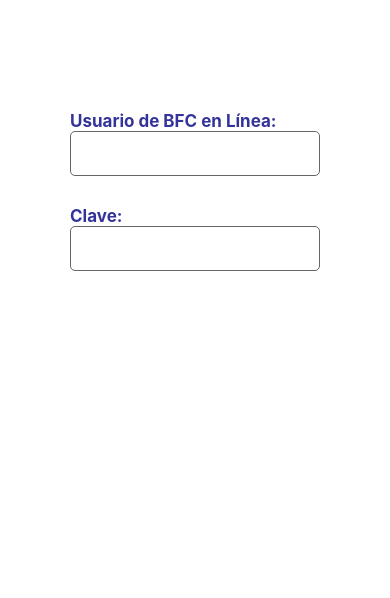
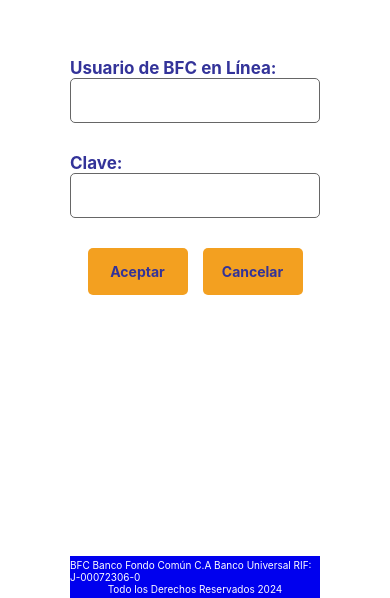
Before and after one commit to kevkodezor/clone-app-bank, a React Native app: screen / in a window 390 px wide. Shown: the part 246-844 px from the top of the page. Built offline with nearby package versions, Linux system fonts and the light colour scheme.

Commit message:
footer & correntios styles login

```diff
--- a/App.js
+++ b/App.js
@@ -24,6 +24,6 @@
   container: {
     flex: 1,
     alignItems: 'center',
-    justifyContent: 'center',
+    justifyContent: 'center'
   },
 });
--- /dev/null
+++ b/src/components/footer/index.js
@@ -0,0 +1,30 @@
+import { View, StyleSheet, Text } from 'react-native';
+
+export default function Footer () {
+    return (
+        <View style={styles.footer}>
+            <Text style={styles.textFooter}>
+                BFC Banco Fondo Común C.A Banco Universal RIF: J-00072306-0
+            </Text>
+            <Text style={styles.textFooter}>
+                Todo los Derechos Reservados {new Date().getFullYear()}
+            </Text>
+        </View>
+    )
+}
+
+const styles = StyleSheet.create({
+    footer: {
+        position: 'absolute',
+        bottom: 0,
+        backgroundColor: '#0000EE',
+        width: '100%',
+        height: '5%',
+        justifyContent: 'center',
+        alignItems: 'center'
+    },
+    textFooter: {
+        color: '#FFF',
+        fontSize: 10
+    }
+});
--- a/src/components/index.js
+++ b/src/components/index.js
@@ -1 +1,2 @@
 export { default as Loading } from './loading'
+export { default as Footer } from './footer'
--- a/src/views/login/index.js
+++ b/src/views/login/index.js
@@ -1,9 +1,10 @@
-import { View, Text, TextInput, TouchableOpacity, StyleSheet, Alert, SafeAreaView } from 'react-native';
+import { View, Text, TextInput, TouchableOpacity, StyleSheet, SafeAreaView } from 'react-native';
+import { Footer } from '../../components';
 
 export default function Login({ navigation }) {
     return (
-        <SafeAreaView style={styles.viewLogin}>
-            <View style={styles.contentInput}>
+        <SafeAreaView style={styles.contentLogin}>
+            <View>
                 <Text style={styles.label}>Usuario de BFC en Línea:</Text>
                 <TextInput
                     style={styles.input}
@@ -13,29 +14,36 @@
                 // onEndEditing={(e) => handleValidUser(e.nativeEvent.text)}
                 />
             </View>
-            <View style={styles.contentInput}>
+            <View>
                 <Text style={styles.label}>Clave:</Text>
                 <TextInput
                     style={styles.input}
                     autoCapitalize='none'
                     selectionColor='#666666'
+                    secureTextEntry={true}
                 // onChangeText={(value) => textInputChange(value)}
                 // onEndEditing={(e) => handleValidUser(e.nativeEvent.text)}
                 />
             </View>
+            <View style={styles.contentActions}>
+                <TouchableOpacity style={styles.btnAction}>
+                    <Text style={styles.btnText}>Aceptar</Text>
+                </TouchableOpacity>
+                <TouchableOpacity style={styles.btnAction}>
+                    <Text style={styles.btnText}>Cancelar</Text>
+                </TouchableOpacity>
+            </View>
+            <Footer />
         </SafeAreaView>
     );
 }
 
 const styles = StyleSheet.create({
-    viewLogin: {
-        flex: 1,
-        justifyContent: 'center',
+    contentLogin: {
+        gap: 30,
+        height: '100%',
         alignItems: 'center',
-        width: '100%'
-    },
-    contentInput: {
-        marginTop: 30,
+        justifyContent: 'center'
     },
     label: {
         fontSize: 17,
@@ -51,52 +59,20 @@
         top: 10,
         paddingLeft: 10,
     },
-    buttonLogin: {
+    contentActions: {
         flexDirection: 'row',
-        justifyContent: 'space-between',
-        alignItems: 'center',
-        backgroundColor: '#13B955',
-        padding: 10,
-        width: '48%',
-        borderRadius: 10,
-        // elevation: 5
+        justifyContent: 'center',
+        gap: 15
     },
-    iconLogin: {
-        color: '#FFFFFF',
-        fontSize: 20
+    btnAction: {
+        backgroundColor: '#F3A020',
+        padding: 15,
+        borderRadius: 5,
+        width: 100,
     },
-    textLogin: {
-        fontSize: 15,
-        color: '#FFFFFF',
-    },
-    success: {
-        flexDirection: 'row',
-        alignItems: 'center',
-        justifyContent: 'space-between',
-        marginTop: 60,
-        marginLeft: 25,
-        marginRight: 25,
-    },
-    buttonUp: {
-        flexDirection: 'row',
-        justifyContent: 'space-between',
-        alignItems: 'center',
-        backgroundColor: '#763FE5',
-        padding: 10,
-        width: '48%',
-        borderRadius: 10,
-    },
-    iconUp: {
-        color: '#FFFFFF',
-        fontSize: 20
-    },
-    textUp: {
-        fontSize: 15,
-        color: '#FFFFFF',
-    },
-    rcvPass: {
-        alignSelf: 'center',
-        marginTop: 25,
-        color: '#6A6A6A'
+    btnText: {
+        color: '#333399',
+        fontWeight: 'bold',
+        textAlign: 'center'
     }
 });
```
